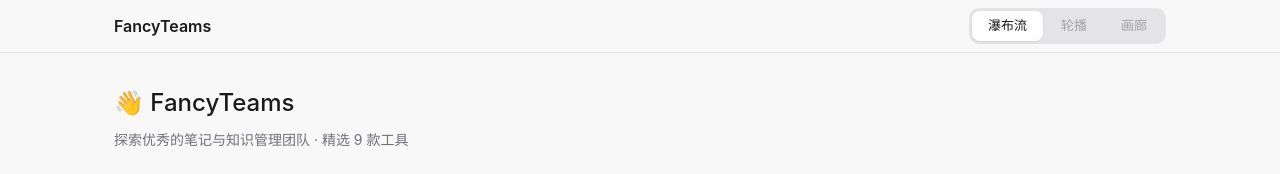
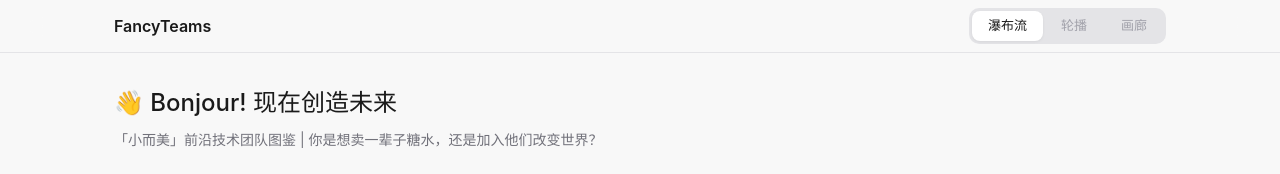
Before and after one commit to Mogu571/fancyteams, a Next.js app: page / in a window 1280 px wide. Shown: the top 174 px of the page. Built offline with nearby package versions, Linux system fonts and the light colour scheme.

Commit message:
更新README

```diff
--- a/src/app/page.tsx
+++ b/src/app/page.tsx
@@ -18,10 +18,10 @@
 
       <div style={{ maxWidth: 1100, margin: "0 auto", padding: "32px 24px 8px" }}>
         <h1 style={{ fontSize: 24, fontWeight: 500, color: "var(--fg)", margin: "0 0 8px" }}>
-          👋 FancyTeams
+            👋 Bonjour! 现在创造未来
         </h1>
         <p style={{ fontSize: 14, lineHeight: 1.6, color: "var(--fg-secondary)", margin: 0 }}>
-          探索优秀的笔记与知识管理团队 · 精选 {tools.length} 款工具
+            「小而美」前沿技术团队图鉴 | 你是想卖一辈子糖水，还是加入他们改变世界？
         </p>
       </div>
 
```
Also changed, not shown: 1 other file (tests, documents, lock files or other folders).
